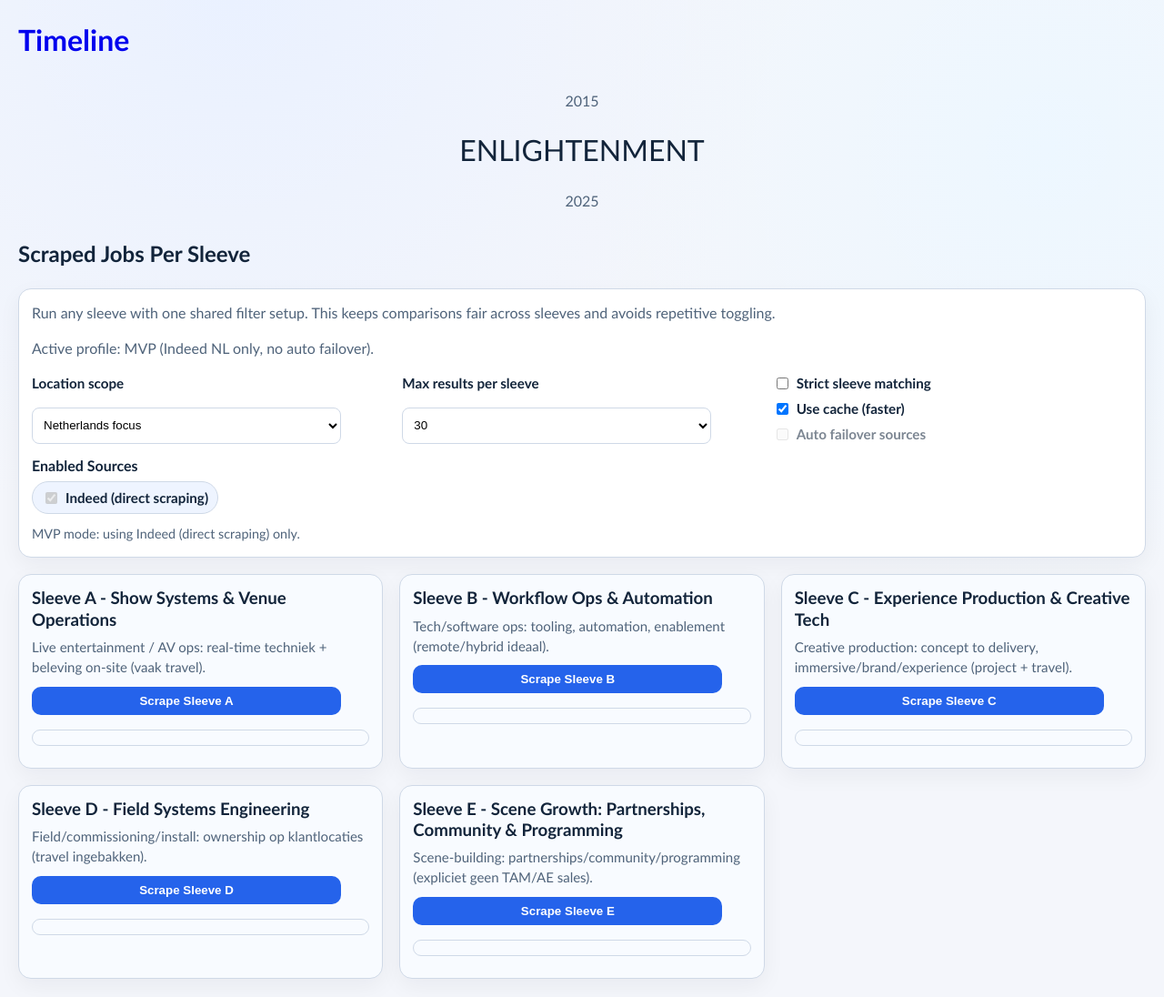
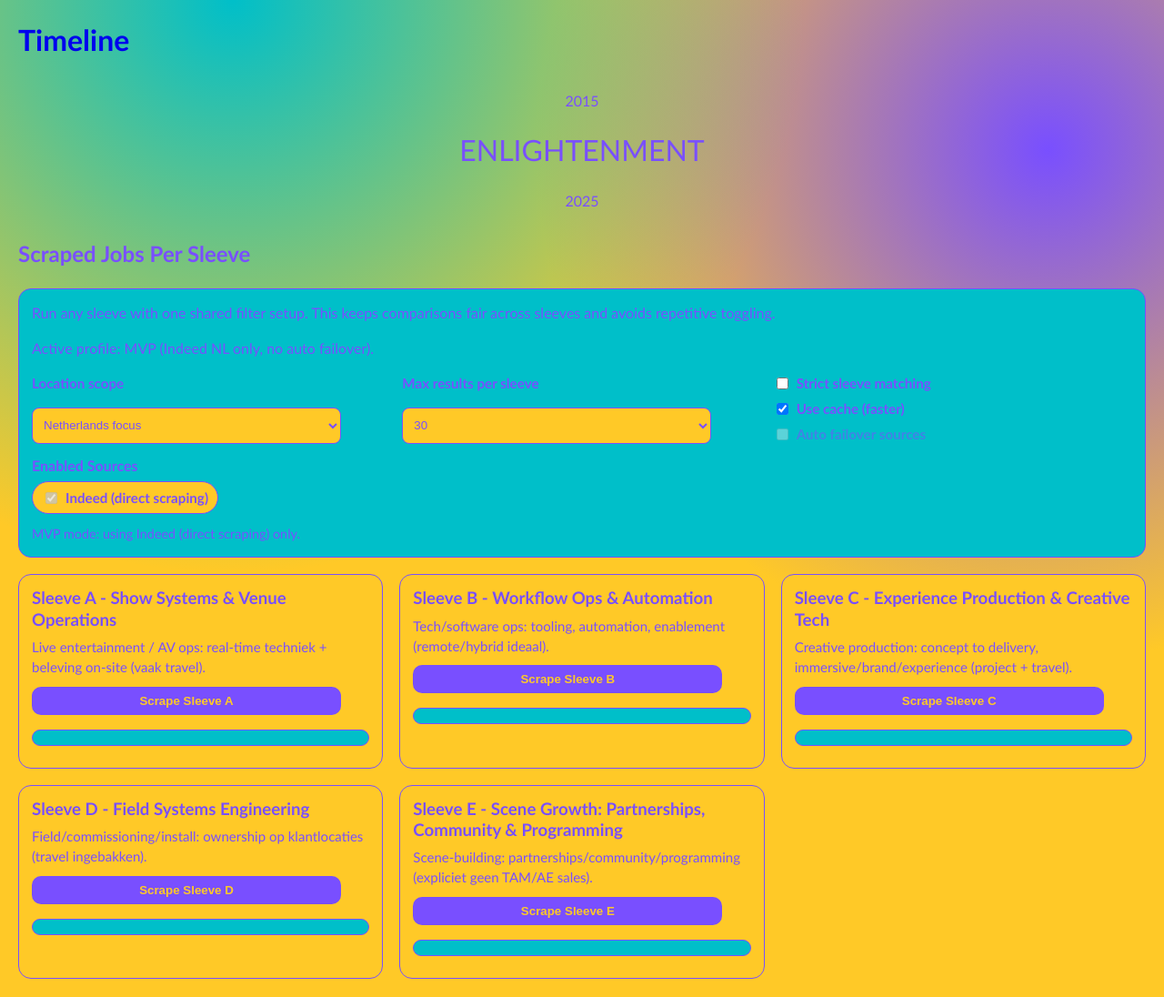
Before and after one commit to ThijsVanZon/existence.app, a Flask app: page /enlightenment in a window 1280 px wide. Shown: the whole page at 91% size. Run offline with Flask 3, Linux system fonts and the light colour scheme.

Commit message:
existence.app 0.40.0

```diff
--- a/main.py
+++ b/main.py
@@ -10,7 +10,7 @@ import time
 import re
 import uuid
 from pathlib import Path
-from urllib.parse import parse_qsl, urlencode, urlparse, urlunparse
+from urllib.parse import parse_qsl, unquote, urlencode, urlparse, urlunparse
 from scrapy import Selector
 import career_sleeves_v2 as sleeves_v2
 
@@ -965,6 +965,35 @@ def _decode_embedded_url(value):
     return text
 
 
+def _extract_external_destination_from_url(url):
+    parsed = urlparse(_clean_value(url, ""))
+    if not parsed.netloc:
+        return ""
+
+    redirect_keys = {
+        "adurl",
+        "dest",
+        "destination",
+        "redirect",
+        "redirecturl",
+        "url",
+        "u",
+        "target",
+    }
+    for key, value in parse_qsl(parsed.query, keep_blank_values=False):
+        if key.lower() not in redirect_keys:
+            continue
+        candidate = _decode_embedded_url(unquote(unquote(value)))
+        if candidate.startswith("/"):
+            candidate = requests.compat.urljoin(
+                f"{parsed.scheme or 'https'}://{parsed.netloc}",
+                candidate,
+            )
+        if _is_absolute_http_url(candidate) and "indeed." not in _host_for_url(candidate):
+            return candidate
+    return ""
+
+
 def _extract_indeed_links_from_detail(html_text, response_url):
     selector = Selector(text=html_text or "")
     response_url = _clean_value(response_url, "")
@@ -978,6 +1007,10 @@ def _extract_indeed_links_from_detail(html_text, response_url):
         href = requests.compat.urljoin(response_url, _decode_embedded_url(href_raw))
         if not _is_absolute_http_url(href):
             continue
+
+        external_destination = _extract_external_destination_from_url(href)
+        if external_destination:
+            company_candidates.append(external_destination)
 
         host = _host_for_url(href)
         text_blob = _normalize_text(
@@ -995,6 +1028,8 @@ def _extract_indeed_links_from_detail(html_text, response_url):
         if "indeed." in host:
             if not indeed_url:
                 indeed_url = href
+            if has_apply_marker:
+                company_candidates.append(href)
             continue
         if has_apply_marker:
             company_candidates.append(href)
@@ -1007,6 +1042,9 @@ def _extract_indeed_links_from_detail(html_text, response_url):
             candidate = requests.compat.urljoin(response_url, _decode_embedded_url(match.group(1)))
             if not _is_absolute_http_url(candidate):
                 continue
+            external_destination = _extract_external_destination_from_url(candidate)
+            if external_destination:
+                company_candidates.append(external_destination)
             host = _host_for_url(candidate)
             if "indeed." in host:
                 if not indeed_url:
@@ -1015,10 +1053,28 @@ def _extract_indeed_links_from_detail(html_text, response_url):
                 company_candidates.append(candidate)
 
     company_url = ""
+    deduped_candidates = []
+    seen = set()
     for candidate in company_candidates:
-        if _is_absolute_http_url(candidate):
+        if not _is_absolute_http_url(candidate):
+            continue
+        normalized = candidate.strip()
+        if normalized in seen:
+            continue
+        seen.add(normalized)
+        deduped_candidates.append(normalized)
+
+    for candidate in deduped_candidates:
+        if "indeed." not in _host_for_url(candidate):
             company_url = candidate
             break
+    if not company_url:
+        for candidate in deduped_candidates:
+            host = _host_for_url(candidate)
+            path = (urlparse(candidate).path or "").lower()
+            if "indeed." in host and any(token in path for token in ("apply", "pagead", "rc/clk")):
+                company_url = candidate
+                break
 
     return {
         "indeed_url": indeed_url if _is_absolute_http_url(indeed_url) else "",
--- a/static/styles.css
+++ b/static/styles.css
@@ -1,11 +1,15 @@
 :root {
-  --bg-soft: #f4f6fb;
-  --ink: #12243a;
-  --ink-muted: #4f637a;
-  --line: #cfd9e7;
-  --accent: #2563eb;
-  --panel: #ffffff;
-  --panel-soft: #f8fbff;
+  --zircon: #00bfc9;
+  --heliodor: #ffc927;
+  --rubellite: #ff3f79;
+  --amethyst: #794fff;
+  --bg-soft: var(--heliodor);
+  --ink: var(--amethyst);
+  --ink-muted: var(--amethyst);
+  --line: var(--amethyst);
+  --accent: var(--amethyst);
+  --panel: var(--zircon);
+  --panel-soft: var(--heliodor);
 }
 
 body {
@@ -14,8 +18,8 @@ body {
   line-height: 1.45;
   color: var(--ink);
   background:
-    radial-gradient(circle at 20% 0%, #eaf1ff 0%, transparent 40%),
-    radial-gradient(circle at 90% 15%, #edf7ff 0%, transparent 35%),
+    radial-gradient(circle at 20% 0%, var(--zircon) 0%, transparent 42%),
+    radial-gradient(circle at 90% 15%, var(--amethyst) 0%, transparent 38%),
     var(--bg-soft);
 }
 
@@ -162,7 +165,6 @@ a:focus-visible {
   border-radius: 14px;
   padding: 14px;
   background: var(--panel-soft);
-  box-shadow: 0 8px 24px rgba(15, 23, 42, 0.05);
 }
 
 .sleeve-panel.loading {
@@ -187,7 +189,7 @@ a:focus-visible {
   padding: 8px 10px;
   border: 1px solid var(--line);
   border-radius: 10px;
-  background: #f8fbff;
+  background: var(--zircon);
 }
 
 .sleeve-summary p {
@@ -273,7 +282,6 @@ a:focus-visible {
   background: var(--panel);
   padding: 14px;
   margin-bottom: 18px;
-  box-shadow: 0 8px 24px rgba(15, 23, 42, 0.05);
 }
 
 .toolbar-hint {
@@ -333,7 +341,7 @@ a:focus-visible {
   border: 1px solid var(--line);
   border-radius: 999px;
   padding: 6px 10px;
-  background: #eef4ff;
+  background: var(--heliodor);
 }
 
 .source-reason {
@@ -359,7 +367,7 @@ a:focus-visible {
 
 button {
   background: var(--accent);
-  color: #fff;
+  color: var(--heliodor);
   border: none;
   border-radius: 10px;
   padding: 8px 12px;
@@ -375,7 +383,8 @@ select {
   border: 1px solid var(--line);
   border-radius: 8px;
   padding: 6px 8px;
-  background: #fff;
+  background: var(--heliodor);
+  color: var(--amethyst);
 }
 
 .videos,
```
Also changed, not shown: other parts of static/styles.css (+33 -27 lines), templates/2020.html (+16 -8 lines), tests/test_main_ranking.py (+10 -0 lines).
